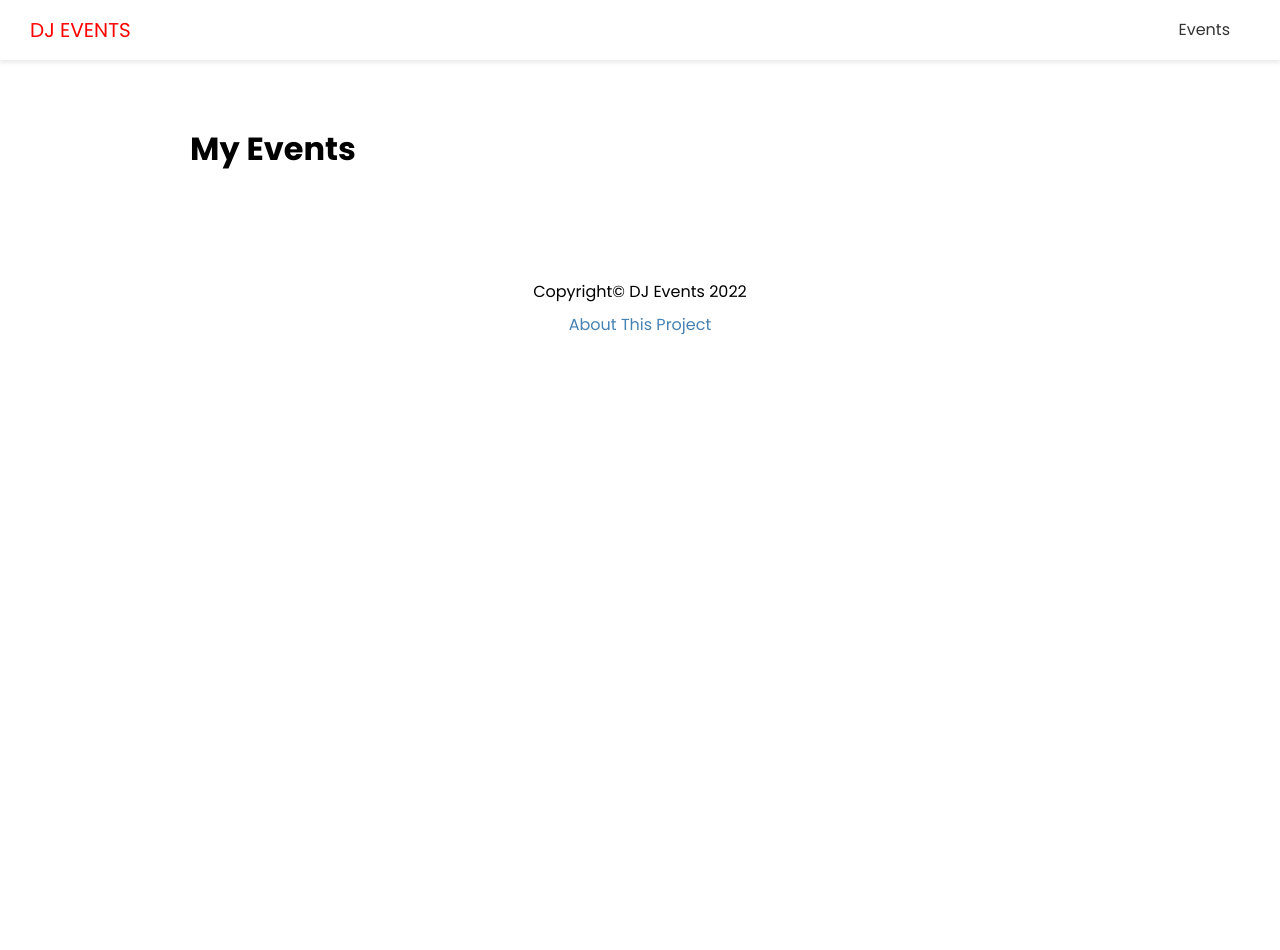
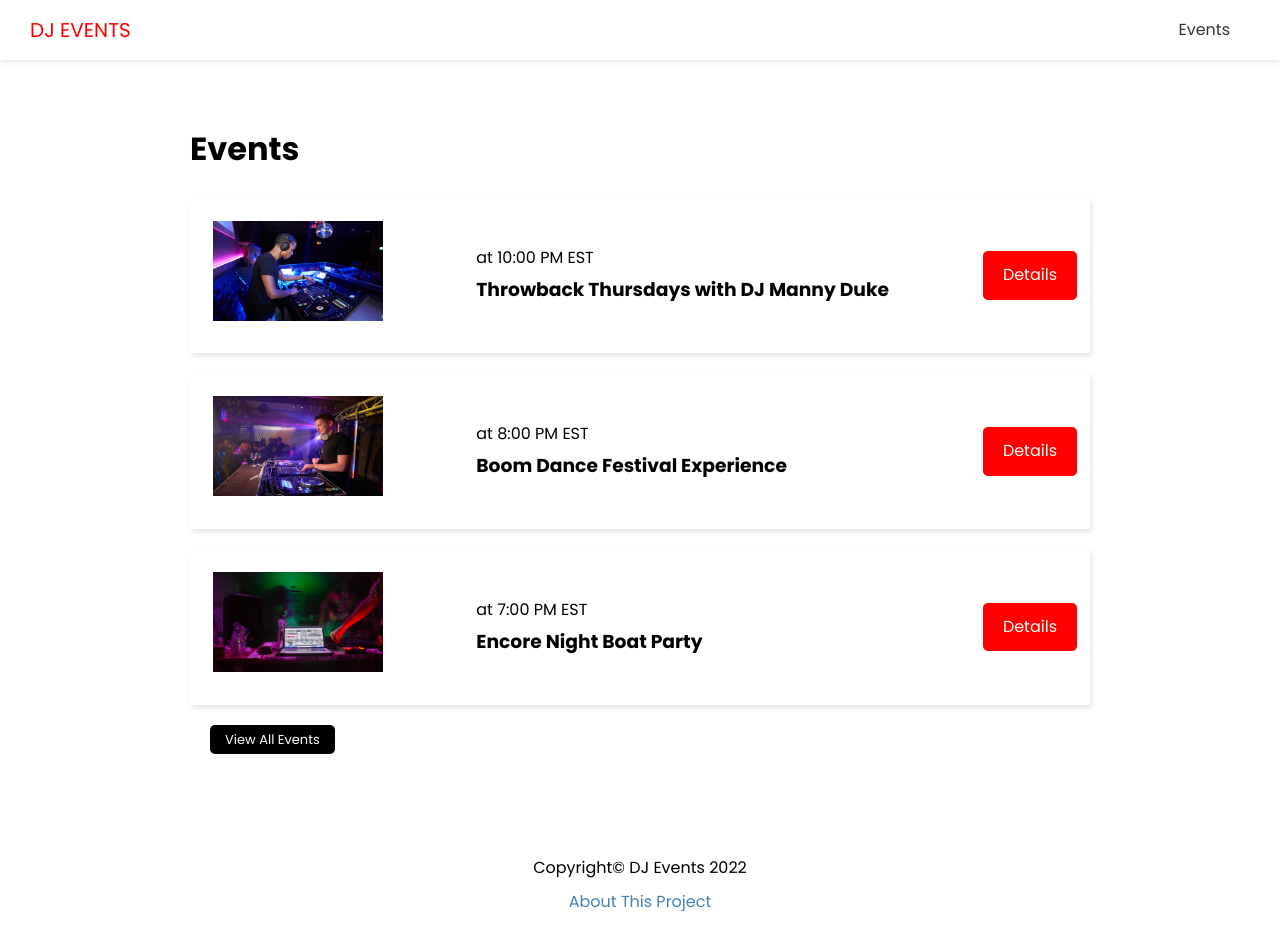
Before and after one commit to robgmerrill/nextjs-events-website, a Next.js app: page /events in a window 1280 px wide. Shown: the top 950 px of the page. Before the commit the page ends 800 px from the top, so only its background shows below. Built offline with nearby package versions, Linux system fonts and the light colour scheme; no server answers.

Commit message:
Display events

```diff
--- /dev/null
+++ b/components/EventItem.js
@@ -0,0 +1,29 @@
+import Link from "next/link";
+import Image from "next/image";
+import styles from "@/styles/EventItem.module.css";
+
+export default function EventItem({ evt }) {
+  return (
+    <div className={styles.event}>
+      <div className={styles.img}>
+        <Image
+          src={evt.image ? evt.image : "/images/event-default.png"}
+          width={170}
+          height={100}
+          alt="image"
+        />
+      </div>
+      <div className={styles.info}>
+        <span>
+          {evt.data} at {evt.time}
+        </span>
+        <h3>{evt.name}</h3>
+      </div>
+      <div className={styles.link}>
+        <Link href={`/events/${evt.slug}]`}>
+          <a className="btn">Details</a>
+        </Link>
+      </div>
+    </div>
+  );
+}
--- a/pages/events/index.js
+++ b/pages/events/index.js
@@ -1,21 +1,33 @@
 import Layout from "@/components/Layout";
-// import { API_URL } from "@/config/index";
+import { API_URL } from "@/config/index";
+import EventItem from "@/components/EventItem";
+import Link from "next/link";
 
-export default function EventsPage() {
-  // console.log({ events });
+export default function EventsPage({ events }) {
+  console.log(events);
   return (
-    <Layout>
-      <h1>My Events</h1>
+    <Layout title="DJ">
+      <h1>Events</h1>
+      {events.length === 0 && <h3>No events to show</h3>}
+      {events.map((evt) => (
+        <EventItem key={evt.id} evt={evt} />
+      ))}
+      {events.length > 0 && (
+        <Link href="/events">
+          <a className="btn-secondary">View All Events</a>
+        </Link>
+      )}
     </Layout>
   );
 }
 
-// export async function getServerSideProps() {
-//   const res = await fetch(`${API_URL}/api/events`);
-//   const events = await res.json();
+export async function getStaticProps() {
+  const res = await fetch(`${API_URL}/api/events`);
+  const events = await res.json();
 
-//   console.log(events);
-//   return {
-//     props: { events },
-//   };
-// }
+  return {
+    props: { events: events.slice(0, 3) },
+    // 1 second delay if the data has changed
+    revalidate: 1,
+  };
+}
--- a/pages/index.js
+++ b/pages/index.js
@@ -1,10 +1,16 @@
 import Layout from "@/components/Layout";
 import { API_URL } from "@/config/index";
+import EventItem from "@/components/EventItem";
 
 export default function HomePage({ events }) {
+  console.log(events);
   return (
     <Layout title="DJ">
       <h1>Upcoming Events</h1>
+      {events.length === 0 && <h3>No events to show</h3>}
+      {events.map((evt) => (
+        <EventItem key={evt.id} evt={evt} />
+      ))}
     </Layout>
   );
 }
--- /dev/null
+++ b/styles/EventItem.module.css
@@ -0,0 +1,28 @@
+.event {
+    display: flex;
+    justify-content: space-between;
+    align-items: center;
+    margin: 20px 0;
+    padding: 13px;
+    box-shadow: 2px 3px 5px rgba(0, 0, 0, 0.1);
+  }
+
+  .img {
+    flex: 1;
+    margin: 10px;
+  }
+
+  .info {
+    flex: 2;
+  }
+
+  @media (max-width: 600px) {
+    .event {
+      flex-direction: column;
+      text-align: center;
+    }
+
+    .info {
+      margin-bottom: 20px;
+    }
+  }
```
